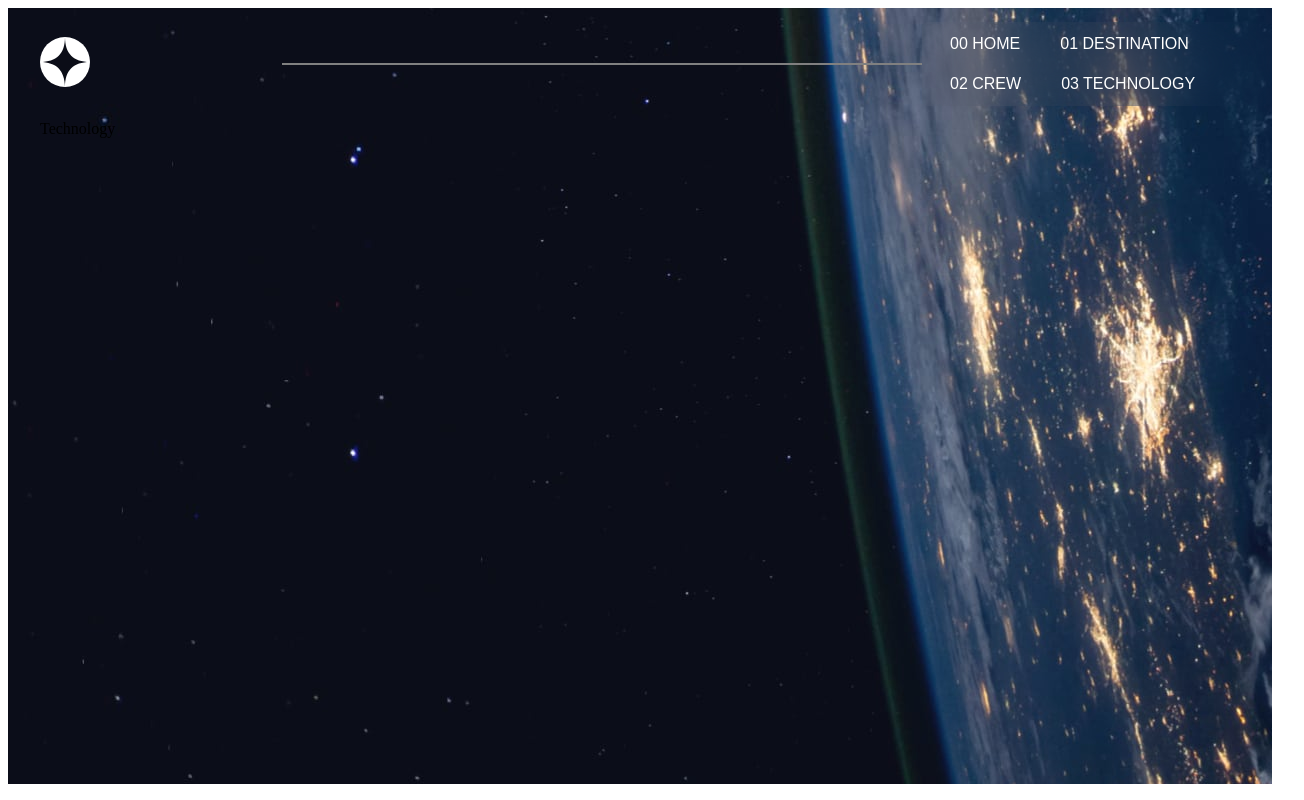
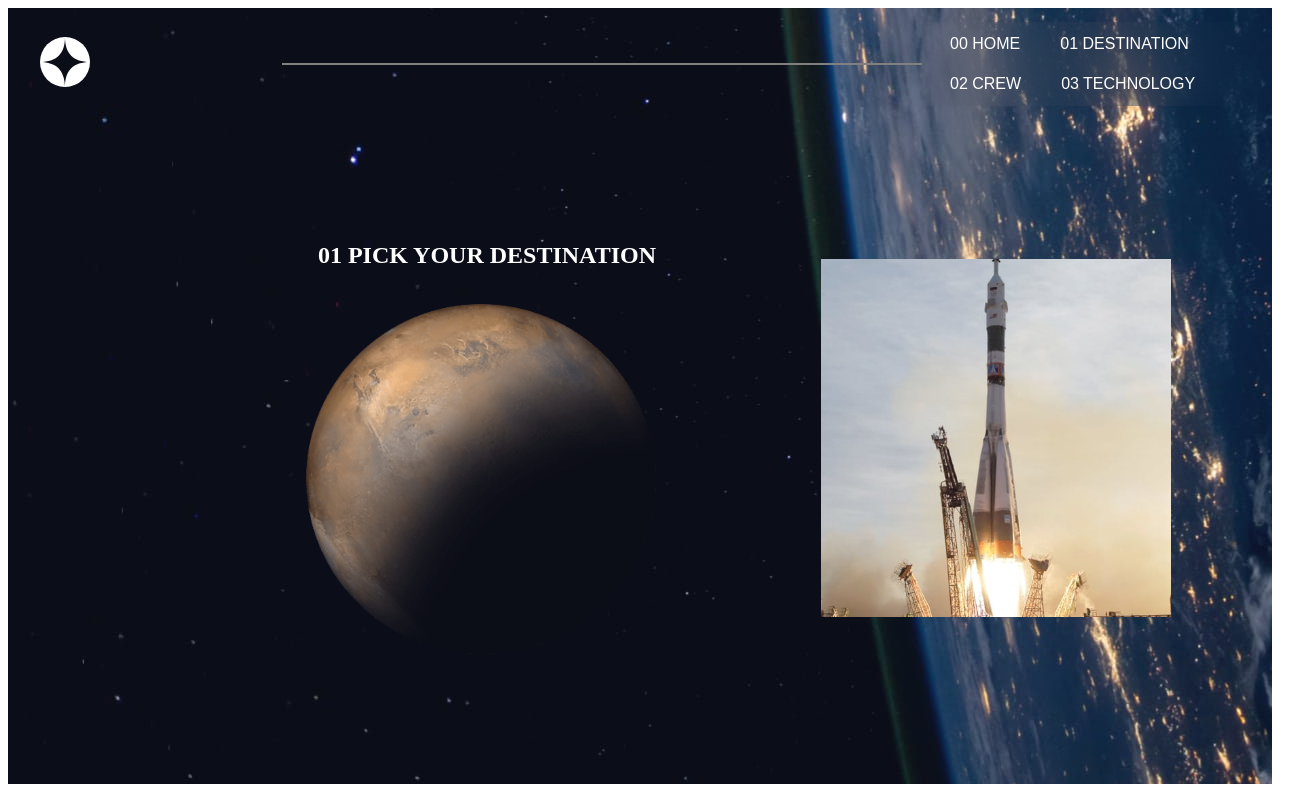
Before and after one commit to hllanos5/m4-pc3, a React (Vite) app in the folder practica/: page /technology in a window 1280 px wide. Shown: the whole page, 1304 px wide, since content can reach past the window. Built offline with nearby package versions, Linux system fonts and the light colour scheme; a web font is replaced by a local one.

Commit message:
practica terminada

```diff
--- a/practica/src/pages/Crew.jsx
+++ b/practica/src/pages/Crew.jsx
@@ -1,12 +1,19 @@
 import React from 'react'
 import NavBar from '../components/NavBar'
+import { Image } from 'primereact/image';
 
 export default function Crew() {
   return (
     <main>
-        <NavBar/>
-        <div>
-          Crew
+        <NavBar/>image-anousheh-ansari
+        <div className='contenido' >
+          <div className='lado-izquierdo' style={{textAlign:"right"}}>
+            <h2>01 PICK YOUR DESTINATION</h2>
+            <Image src="./assets/destination/image-mars.png" alt="Image" width="350" />
+          </div>
+          <div className="lado-derecho">
+            <Image src="./assets/crew/image-anousheh-ansari.png" alt="Image" width="350" />
+          </div>
         </div>
     </main>
   )
--- a/practica/src/pages/Technology.jsx
+++ b/practica/src/pages/Technology.jsx
@@ -1,12 +1,19 @@
 import React from 'react'
 import NavBar from '../components/NavBar'
+import { Image } from 'primereact/image';
 
 export default function Technology() {
   return (
     <main>
         <NavBar/>
-        <div>
-          Technology
+        <div className='contenido' >
+          <div className='lado-izquierdo' style={{textAlign:"right"}}>
+            <h2>01 PICK YOUR DESTINATION</h2>
+            <Image src="./assets/destination/image-mars.png" alt="Image" width="350" />
+          </div>
+          <div className="lado-derecho">
+            <Image src="./assets/technology/image-launch-vehicle-portrait.jpg" alt="Image" width="350" />
+          </div>
         </div>
     </main>
   )
```
